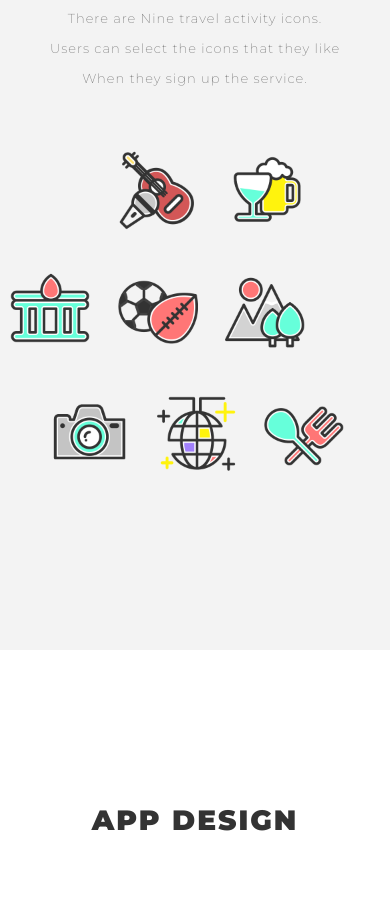
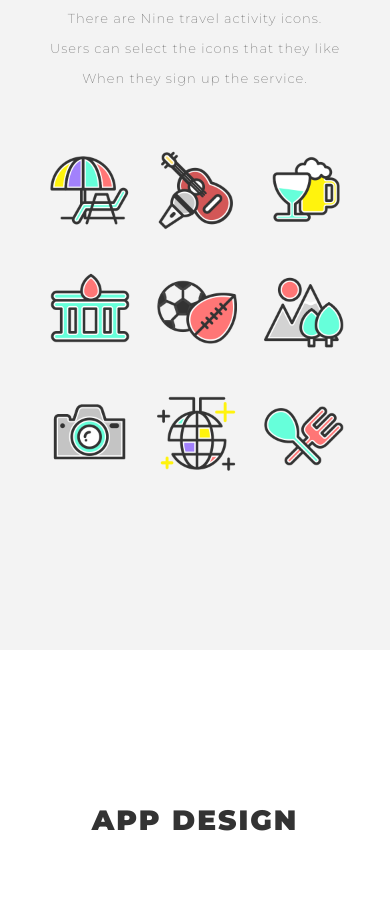
Before and after one commit to jihongpark/portfolio, a plain HTML site: page list_sodanim.html in a window 390 px wide. Shown: the part 2450-3355 px from the top of the page. Drawn offline with Linux system fonts and the light colour scheme.

Commit message:
editSODANIMiconMobile2

```diff
--- a/list_sodanim.html
+++ b/list_sodanim.html
@@ -243,13 +243,13 @@ When they sign up the service.<br>
         </div>
         <div class="icon_container">
          <div class="icon_container_1">
-             <div id="1x1" class="mobileHidden"></div>
-             <div id="1x2"><img src="img/sodanim/icon_chiling.png" alt="" id="hidden"></div>
+             <div id="1x1" class="mobileHidden"><img src="img/sodanim/icon_chiling.png" alt="" id="hidden"></div>
+             <div id="1x2"><img src="img/sodanim/icon_chiling.png" alt="" id="mobileShown" ></div>
              <div id="1x3"><img src="img/sodanim/icon_concert.png" alt=""></div>
              <div id="1x4"><img src="img/sodanim/icon_drink.png" alt=""></div>
         </div>
         <div class="icon_container_2">
-             <div id="2x1" class="mobileHidden"></div>
+             <div id="2x1" class="mobileHidden"><img src="img/sodanim/icon_chiling.png" alt="" id="hidden"></div>
              <div id="2x2"><img src="img/sodanim/icon_museum.png" alt=""></div>
              <div id="2x3"><img src="img/sodanim/icon_sports.png" alt=""></div>
              <div id="2x4"><img src="img/sodanim/icon_nature.png" alt=""></div>
```
